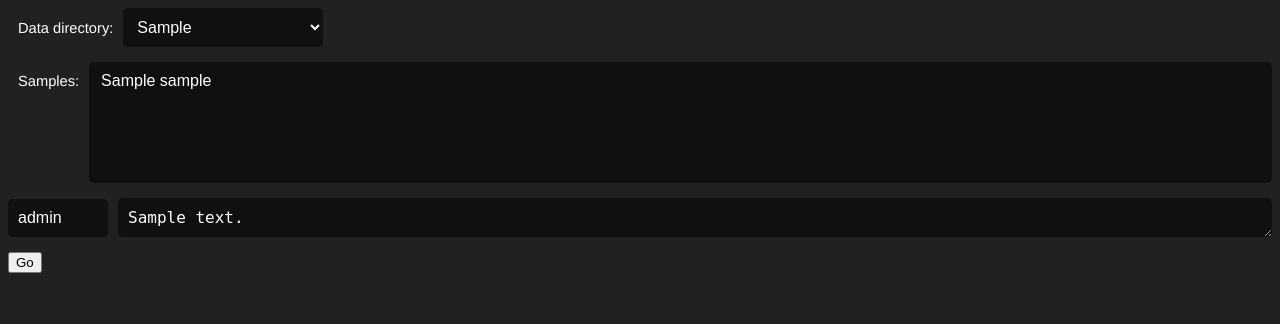
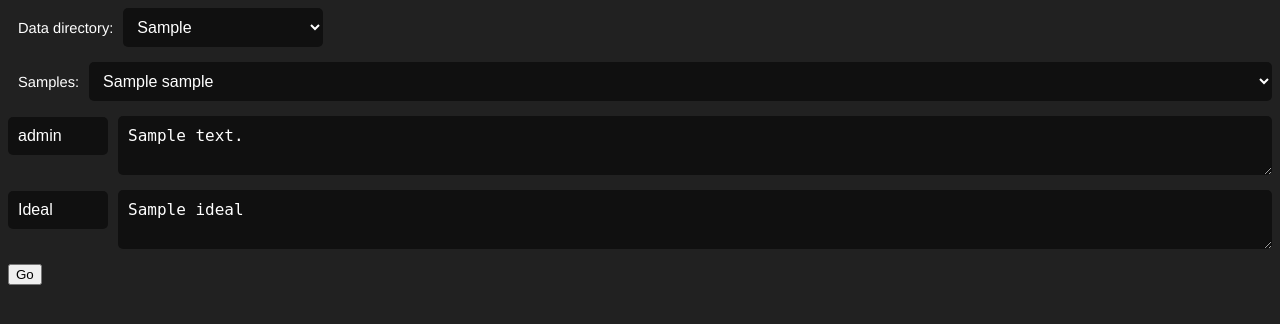
Before and after one commit to rslinford/openai_eval_browser, a Flask app: template templates/home.html in a window 1280 px wide. Shown: the top 324 px of the page. Run offline with Flask 3, Linux system fonts and the light colour scheme; the template is opened without the code that fills it: most values are stand-ins (such as "Sample title", 1, 10 or a date in 2020).

Commit message:
Preserves selected Data Direcory and selected sample

```diff
--- a/app.py
+++ b/app.py
@@ -5,15 +5,30 @@ from flask import Flask, render_template, request
 app = Flask(__name__)
 
 root_dir = '../evals/evals/registry/data'
+samples_filename = 'samples.jsonl'
+
 
 @app.route('/', methods=['GET'])
 def home():
     # get the subdirectories in the root directory
     sub_dirs = next(os.walk(root_dir))[1]
+    first_sub_dir_name = sub_dirs[1]
+    samples = load_samples(first_sub_dir_name)
+    first_sample = json.loads(samples[0])
     return render_template('home.html',
                            sub_dirs=sub_dirs,
-                           samples=[],
-                           sample='')
+                           sub_dir=first_sub_dir_name,
+                           samples=samples,
+                           sample=first_sample)
+
+def load_samples(sub_dir_filename):
+    samples_full_filename = os.path.join(root_dir, sub_dir_filename, samples_filename)
+
+    samples = []
+    with open(samples_full_filename, 'r') as file:
+        for line in file:
+            samples.append(line)
+    return samples
 
 @app.route('/', methods=['POST'])
 def home_post():
@@ -25,16 +40,12 @@ def home_post():
         sample = json.loads(x)
     else:
         sample = json.loads('{}')
-    samples_filename = 'samples.jsonl'
-    samples_full_filename = os.path.join(root_dir, sub_dir, samples_filename)
 
-    samples = []
-    with open(samples_full_filename, 'r') as file:
-        for line in file:
-            samples.append(line)
+    samples = load_samples(sub_dir)
 
     return render_template('home.html',
                            sub_dirs=sub_dirs,
+                           sub_dir=sub_dir,
                            samples=samples,
                            sample=sample)
 
--- a/templates/home.html
+++ b/templates/home.html
@@ -14,14 +14,40 @@
             {% endfor %}
         </select>
     </div>
+    <script>
+        // Preserve selected sub_dir
+        (function () {
+            const select = document.getElementById("sub_dir");
+            const previous_sub_dir = "{{ sub_dir }}";
+            for (let i = 0; i < select.options.length; i++) {
+                const option = select.options[i];
+                if (option.value === previous_sub_dir) {
+                    select.selectedIndex = i;
+                }
+            }
+        })();
+    </script>
     <div class="flex">
         <label for="sample">Samples: </label>
-        <select id="sample" name="sample" size="5">
+        <select id="sample" name="sample">
             {% for sample in samples %}
                 <option>{{ sample }}</option>
             {% endfor %}
         </select>
     </div>
+    <script>
+        // Preserve selected sample
+        (function () {
+            const select = document.getElementById("sample");
+            const previous_sample = "{{ sample }}";
+            for (let i = 0; i < select.options.length; i++) {
+                const option = select.options[i];
+                if (option.value === previous_sample) {
+                    select.selectedIndex = i;
+                }
+            }
+        })();
+    </script>
     {% for message in sample['input'] %}
         <div class="flex">
             <input type="text" style="width: 80px; margin-right: 10px;" value="{{ message['role'] }}" readonly/>
@@ -29,9 +55,20 @@
         </div>
     {% endfor %}
     <div class="flex">
+        <input type="text" style="width: 80px; margin-right: 10px;" value="Ideal" readonly/>
+        <textarea rows="1" cols="100" readonly>{{ sample['ideal'] }}</textarea>
+    </div>
+    <div class="flex">
         <input type="submit" id="Go" name="Go" class="button_margin" value="Go">
     </div>
 </form>
-
+<script>
+    (function () {
+        const textareas = document.getElementsByTagName("textarea");
+        Array.from(textareas).forEach(function (textarea) {
+            textarea.style.height = textarea.scrollHeight + 'px';
+        });
+    })();
+</script>
 </body>
 </html>
```
